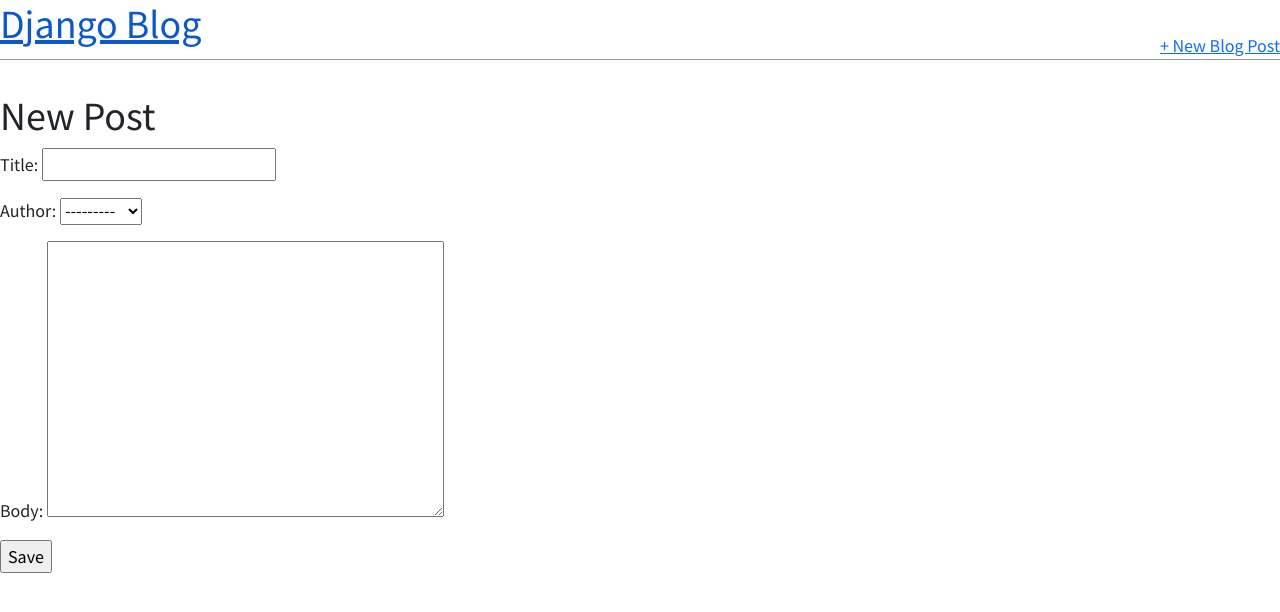
After one commit to filipunki/django_practice, a Django app: page /post/new/ in a window 1280 px wide. The commit adds this page. Shown: the top 612 px of the page. Run offline with Django 4.2, Linux system fonts and the light colour scheme; data comes from the database, SQL or seed files in the repository; both versions use the stored data as it was after the commit.

Commit message:
created a new post page and an edit page

```diff
--- a/blog/blog/urls.py
+++ b/blog/blog/urls.py
@@ -1,9 +1,11 @@
 
 from django.urls import path
-from .views import HomePageView, BlogDetailView
+from .views import HomePageView, BlogDetailView, BlogCreateView, BlogUpdateView
 
 urlpatterns = [
     path("", HomePageView.as_view(), name="blog-home"),
-    path("post/<int:pk>/", BlogDetailView.as_view(), name="post_detail")
+    path("post/<int:pk>/", BlogDetailView.as_view(), name="post_detail"),
+    path("post/new/", BlogCreateView.as_view(), name="post_new"),
+    path("post/<int:pk>/edit", BlogUpdateView.as_view(), name="post_edit"),
 
 ]
--- a/blog/blog/views.py
+++ b/blog/blog/views.py
@@ -1,5 +1,6 @@
 from django.shortcuts import render
 from django.views.generic import ListView, DetailView
+from django.views.generic.edit import CreateView, UpdateView
 from .models import Post
 
 class HomePageView(ListView):
@@ -10,5 +11,14 @@
     model = Post
     template_name = "post_detail.html"
 
+class BlogCreateView(CreateView):
+    model = Post
+    template_name = "post_new.html"
+    fields = ["title", "author","body"]
+
+class BlogUpdateView(UpdateView):
+    model = Post
+    template_name = "post_edit.html"
+    fields = ["title", "body"]
 
 # Create your views here.
--- a/blog/templates/base.html
+++ b/blog/templates/base.html
@@ -13,7 +13,13 @@
 </head>
 <body>
     <header>
-        <h1><a href="{% url 'blog-home'%}">Django Blog</a></h1>
+        <div class="nav-left">
+            <h1><a href="{% url 'blog-home'%}">Django Blog</a></h1>
+        </div>
+        <div class="nav-right">
+            <a href="{% url 'post_new' %}">+ New Blog Post</a>
+        </div>
+
     </header>
     <div>
         {% block content%}{% endblock content %}
--- a/blog/templates/post_detail.html
+++ b/blog/templates/post_detail.html
@@ -4,4 +4,5 @@
         <h2> {{post.title}}</h2>
         <p>{{post.body}}</p>
     </div>
+    <a href="{% url 'post_edit' post.pk %}">+ Edit Blog Post</a>
 {% endblock content %}
--- /dev/null
+++ b/blog/templates/post_new.html
@@ -0,0 +1,9 @@
+{% extends "base.html" %}
+{% block content %}
+    <h1>New Post</h1>
+    <form action="" method="post">{% csrf_token %}
+        {{ form.as_p }}
+        <input type="submit" value="Save">
+    </form>
+
+{% endblock content %}
```
Also changed, not shown: blog/templates/post_edit.html (added, +9 -0 lines), blog/db.sqlite3.
